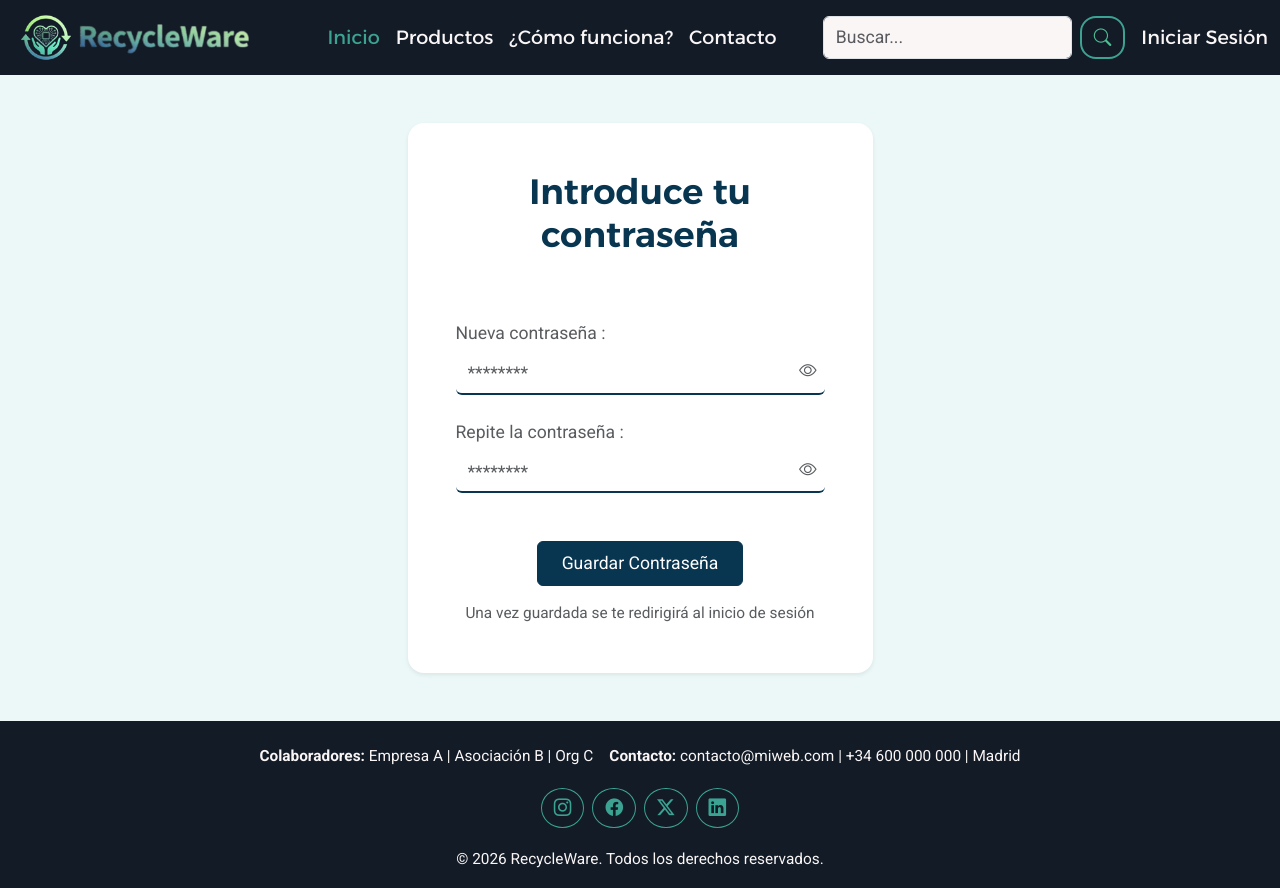
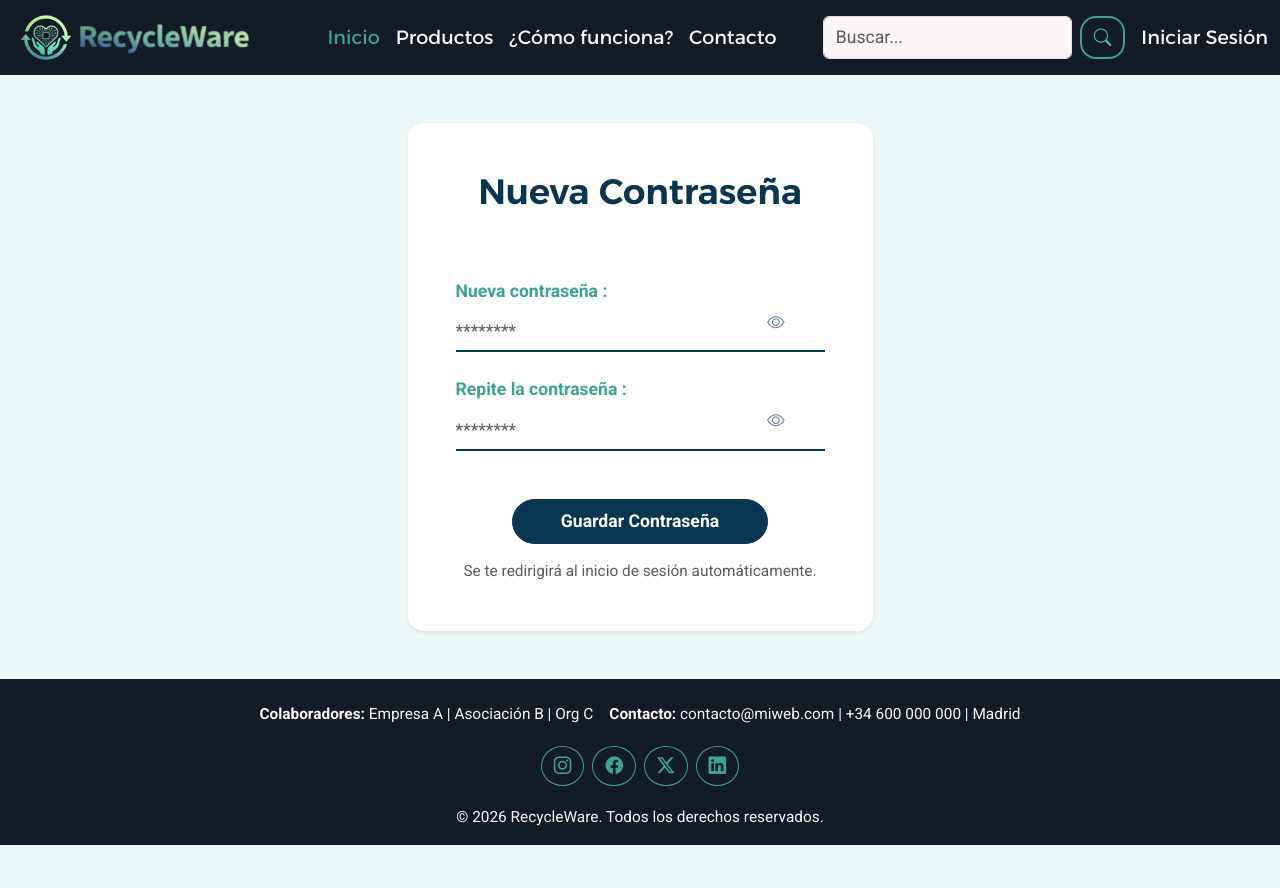
Before and after one commit to RecyclewareDAW/RecycleWare---ReactFronted, a React (Vite) app: page /recuperar-contrasena in a window 1280 px wide. After the commit the page ends 845 px from the top, so only its background shows below. Built offline with nearby package versions, Linux system fonts and the light colour scheme.

Commit message:
Añadida la validación a través de los componentes ya creados para el form de las contraseñas

```diff
--- a/src/components/Auth/FormContrasenaOlvidada.jsx
+++ b/src/components/Auth/FormContrasenaOlvidada.jsx
@@ -1,5 +1,7 @@
 import { useState } from 'react';
 import { Link } from 'react-router-dom';
+import CustomForm from '../CustomForm';
+import CustomInput from '../CustomInput';
 
 export default function FormContrasenaOlvidada() {
     const [email, setEmail] = useState('');
@@ -7,87 +9,57 @@ export default function FormContrasenaOlvidada() {
     const [resendStatus, setResendStatus] = useState('');
 
     const handleSubmit = (e) => {
-        e.preventDefault();
-
-        if (!email || !email.includes('@')) {
-            return;
-        }
-
         setSuccess(true);
     };
 
     const handleResend = () => {
         setResendStatus('¡Nuevo correo enviado! Por favor, espera unos minutos.');
-
-        setTimeout(() => {
-            setResendStatus('');
-        }, 5000);
+        setTimeout(() => setResendStatus(''), 5000);
     };
 
-    // --- RENDERIZADO DE ÉXITO  ---
     if (success) {
         return (
             <div className="bg-white p-4 p-md-5 rounded-4 shadow-sm animate-fade-in text-center">
                 <div className="icon-success-envelope">
                     <i className="bi bi-envelope-paper-heart"></i>
                 </div>
-
                 <h3 className="titulo-secundario text-primary mb-3">Revisa tu bandeja de entrada</h3>
                 <p className="text-muted mb-4">
                     Hemos enviado un enlace de recuperación a <strong>{email}</strong>.
-                    Haz clic en él para crear una nueva contraseña.
                 </p>
-
-                {/* --- SECCIÓN DE REENVÍO --- */}
                 <div className="info-box-action">
-                    <p className="small mb-2 fw-medium">
-                        ¿No lo has recibido o ha caducado el enlace?
-                    </p>
-                    {/* Botón limpio: el color text-secondary ya es tu teal */}
-                    <button
-                        onClick={handleResend}
-                        type="button"
-                        className="btn btn-link text-secondary fw-bold text-decoration-none p-0"
-                    >
+                    <button onClick={handleResend} type="button" className="btn btn-link text-secondary fw-bold text-decoration-none p-0">
                         Vuelve a mandar el correo
                     </button>
-
-                    {resendStatus && (
-                        <div className="text-success small fw-bold mt-2 animate-fade-in">
-                            <i className="bi bi-check2-circle me-1"></i> {resendStatus}
-                        </div>
-                    )}
+                    {resendStatus && <div className="text-success small fw-bold mt-2">{resendStatus}</div>}
                 </div>
-
-                <Link to="/login" className="btn btn-outline-primary px-4 rounded-pill">
+                <Link to="/login" className="btn btn-outline-primary px-4 rounded-pill mt-4">
                     Volver al inicio de sesión
                 </Link>
             </div>
         );
     }
 
-    // --- RENDERIZADO DEL FORMULARIO ---
     return (
         <div className="bg-white p-4 p-md-5 rounded-4 shadow-sm animate-fade-in">
             <h2 className="titulo text-center mb-4">¿Olvidaste tu contraseña?</h2>
             <p className="text-muted text-center mb-5">
-                ¡No te preocupes!. Introduce el correo electrónico asociado a tu cuenta y te enviaremos las instrucciones para recuperarla.
+                ¡No te preocupes!. Introduce el correo electrónico asociado a tu cuenta.
             </p>
 
-            <form onSubmit={handleSubmit}>
-                <div className="mb-5">
-                    <label className="form-label text-muted">Correo Electrónico :</label>
-                    <input
-                        type="email"
-                        className="form-control inputs"
-                        placeholder="tu@correo.com"
-                        required
-                        value={email}
-                        onChange={(e) => setEmail(e.target.value)}
-                    />
-                </div>
+            <CustomForm onSubmit={handleSubmit}>
+                <CustomInput
+                    id="emailRecuperar"
+                    label="Correo Electrónico :"
+                    type="email"
+                    placeholder="tu@correo.com"
+                    required={true}
+                    value={email}
+                    onChange={(e) => setEmail(e.target.value)}
+                    errorMessage="Por favor, introduce un correo electrónico válido."
+                />
 
-                <div className="text-center">
+                <div className="text-center mt-4">
                     <button type="submit" className="btn btn-primary w-100 mb-4 py-2 fw-bold">
                         Enviar enlace de recuperación
                     </button>
@@ -96,7 +68,7 @@ export default function FormContrasenaOlvidada() {
                         ¿Te has acordado? <Link to="/login" className="text-secondary fw-bold text-decoration-none">Inicia sesión aquí</Link>
                     </p>
                 </div>
-            </form>
+            </CustomForm>
         </div>
     );
 }
--- a/src/components/Auth/FormularioRecuperar.jsx
+++ b/src/components/Auth/FormularioRecuperar.jsx
@@ -1,112 +1,99 @@
 import { useState } from 'react';
 import { useNavigate } from 'react-router-dom';
+import CustomForm from '../CustomForm';
+import CustomInput from '../CustomInput';
 
 export default function FormRecuperar() {
-    // Estados para los campos de texto
     const [password, setPassword] = useState('');
     const [confirmPassword, setConfirmPassword] = useState('');
-
-    // Estados para controlar si se ve u oculta la contraseña
     const [showPassword, setShowPassword] = useState(false);
     const [showConfirmPassword, setShowConfirmPassword] = useState(false);
 
-    // Estados para errores y éxito
-    const [error, setError] = useState('');
     const [success, setSuccess] = useState(false);
+    const [errorMatch, setErrorMatch] = useState(false);
 
     const navigate = useNavigate();
 
     const handleSubmit = (e) => {
-        e.preventDefault();
-        setError('');
-
-        // Validación: Mínimo 9 caracteres y al menos 1 dígito o símbolo
-        const isValid = /^(?=.*[\d\W]).{9,}$/.test(password);
-
-        if (!isValid) {
-            setError('La contraseña debe tener al menos 9 caracteres y contener un número o carácter especial.');
+        if (password !== confirmPassword) {
+            setErrorMatch(true);
             return;
         }
-
-        if (password !== confirmPassword) {
-            setError('Las contraseñas no coinciden. Por favor, revísalas.');
-            return;
-        }
-
+        setErrorMatch(false);
         setSuccess(true);
-
-        setTimeout(() => {
-            navigate('/login');
-        }, 2000);
+        setTimeout(() => navigate('/login'), 2000);
     };
 
     if (success) {
         return (
-            <div className="alert alert-success text-center animate-fade-in border-0 shadow-sm p-4 rounded-4">
-                <i className="bi bi-check-circle-fill fs-1 text-success mb-3 d-block"></i>
-                <h4 className="fw-bold">¡Contraseña actualizada!</h4>
-                <p className="mb-0">Tu contraseña se ha cambiado correctamente. Redirigiendo al inicio de sesión...</p>
+            <div className="bg-white p-4 p-md-5 rounded-4 shadow-sm text-center animate-fade-in">
+                <i className="bi bi-check-circle-fill text-success mb-3 d-block display-4"></i>
+                <h3 className="titulo-secundario text-primary">¡Contraseña actualizada!</h3>
+                <p className="text-muted">Redirigiendo al inicio de sesión...</p>
             </div>
         );
     }
 
     return (
         <div className="bg-white p-4 p-md-5 rounded-4 shadow-sm animate-fade-in">
-            <h2 className="titulo text-center mb-5">Introduce tu contraseña</h2>
+            <h2 className="titulo mb-5">Nueva Contraseña</h2>
 
-            {error && (
-                <div className="alert alert-danger py-2 fs-6 d-flex align-items-center mb-4">
-                    <i className="bi bi-exclamation-triangle-fill me-2"></i>
-                    {error}
-                </div>
-            )}
-
-            <form onSubmit={handleSubmit}>
-                <div className="mb-4 position-relative">
-                    <label className="form-label text-muted">Nueva contraseña :</label>
-                    <input
+            <CustomForm onSubmit={handleSubmit}>
+                <div className="password-container mb-2">
+                    <CustomInput
+                        id="password"
+                        label="Nueva contraseña :"
                         type={showPassword ? "text" : "password"}
-                        className="form-control inputs w-100 pe-5"
                         placeholder="********"
+                        required={true}
                         value={password}
                         onChange={(e) => setPassword(e.target.value)}
+                        pattern="^(?=.*[\d\W]).{9,}$"
+                        errorMessage="Mínimo 9 caracteres con un número o símbolo."
                     />
-                    {/* Botón del Ojo para que el usuario pueda ver su contraseña */}
                     <button
                         type="button"
-                        className="btn btn-link position-absolute bottom-0 end-0 text-muted text-decoration-none border-0 bg-transparent mb-1 px-2"
+                        className="btn-toggle-password"
                         onClick={() => setShowPassword(!showPassword)}
                     >
                         <i className={showPassword ? "bi bi-eye-slash" : "bi bi-eye"}></i>
                     </button>
                 </div>
 
-                {/* Segundo campo igual que el primero */}
-                <div className="mb-5 position-relative">
-                    <label className="form-label text-muted">Repite la contraseña :</label>
-                    <input
+                <div className="password-container">
+                    <CustomInput
+                        id="confirmPassword"
+                        label="Repite la contraseña :"
                         type={showConfirmPassword ? "text" : "password"}
-                        className="form-control inputs w-100 pe-5"
                         placeholder="********"
+                        required={true}
                         value={confirmPassword}
                         onChange={(e) => setConfirmPassword(e.target.value)}
+                        errorMessage="Por favor, confirma tu contraseña."
                     />
                     <button
                         type="button"
-                        className="btn btn-link position-absolute bottom-0 end-0 text-muted text-decoration-none border-0 bg-transparent mb-1 px-2"
+                        className="btn-toggle-password"
                         onClick={() => setShowConfirmPassword(!showConfirmPassword)}
                     >
                         <i className={showConfirmPassword ? "bi bi-eye-slash" : "bi bi-eye"}></i>
                     </button>
                 </div>
 
-                <div className="text-center mt-2">
-                    <button type="submit" className="btn btn-primary mb-3 px-4 py-2">
+                {errorMatch && (
+                    <div className="alert alert-danger border-0 py-2 small mb-4 animate-fade-in mt-3">
+                        <i className="bi bi-exclamation-circle me-2"></i>
+                        Las contraseñas no coinciden.
+                    </div>
+                )}
+
+                <div className="text-center mt-5">
+                    <button type="submit" className="btn btn-primary px-5 py-2 fw-bold rounded-pill">
                         Guardar Contraseña
                     </button>
-                    <p className="text-muted small mb-0">Una vez guardada se te redirigirá al inicio de sesión</p>
+                    <p className="text-muted small mt-3 mb-0">Se te redirigirá al inicio de sesión automáticamente.</p>
                 </div>
-            </form>
+            </CustomForm>
         </div>
     );
 }
--- a/src/scss/_formularios.scss
+++ b/src/scss/_formularios.scss
@@ -23,3 +23,36 @@ form {
         }
     }
 }
+
+
+/// CSS para el botón de visualización del form de crear nueva contraseña para el usuario
+// Contenedor relativo para el input y el ojo
+.password-container {
+    position: relative;
+    width: 100%;
+}
+
+// Botón del ojo: a la izquierda para dejar hueco a la validación de Bootstrap
+.btn-toggle-password {
+    position: absolute;
+    right: 2rem;
+    top: 60%;
+    transform: translateY(-50%);
+    z-index: 10;
+    color: rgba($primary, 0.6);
+    background-color: transparent;
+    border: none;
+    padding: 0 0.5rem;
+    display: flex;
+    align-items: center;
+
+    &:hover {
+        color: $primary;
+    }
+
+    // Ajuste para el estado de validación de Bootstrap
+    .was-validated .form-control:invalid ~ &,
+    .was-validated .form-control:valid ~ & {
+        right: 3rem;
+    }
+}
```
